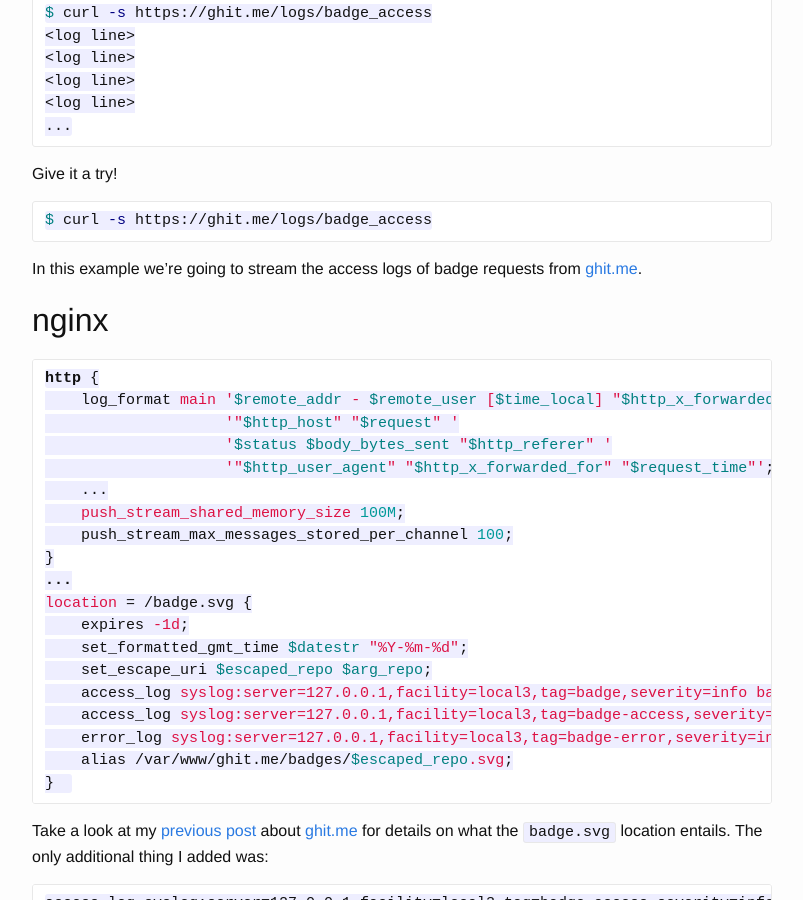
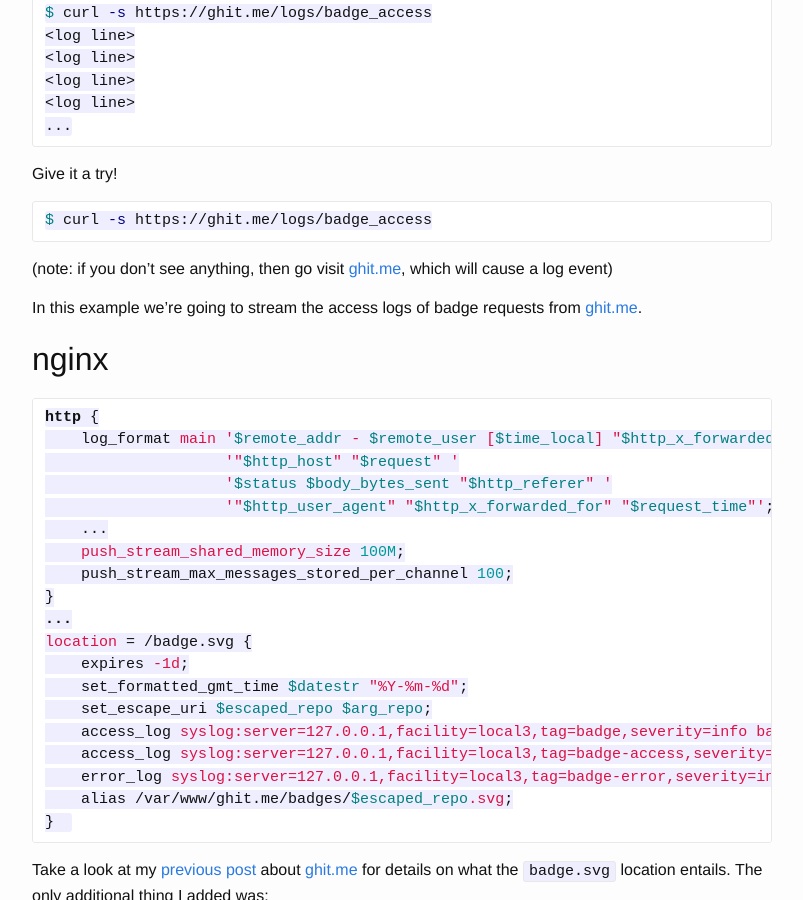
Before and after one commit to benwilber/benwilber.github.io, a Jekyll site: the page built from _posts/2015-12-31-streaming-logs-over-http-with-nginx-syslog-ng.md, in a window 1280 px wide and 900 px high, scrolled down 401 px. Shown: the whole window, without its empty margins (238-1041 px from the left). Built offline with Jekyll 4.4.1, drawn with Linux system fonts in a browser that asks for light colours; comment, search, counter and statistics services are not loaded.

Commit message:
visit ghit.me

````diff
--- a/_posts/2015-12-31-streaming-logs-over-http-with-nginx-syslog-ng.md
+++ b/_posts/2015-12-31-streaming-logs-over-http-with-nginx-syslog-ng.md
@@ -24,6 +24,8 @@ Give it a try!
 ```bash
 $ curl -s https://ghit.me/logs/badge_access
 ```
+
+(note: if you don't see anything, then go visit [ghit.me](https://ghit.me), which will cause a log event)
 
 
 In this example we're going to stream the access logs of badge requests from [ghit.me](https://ghit.me/).
````
